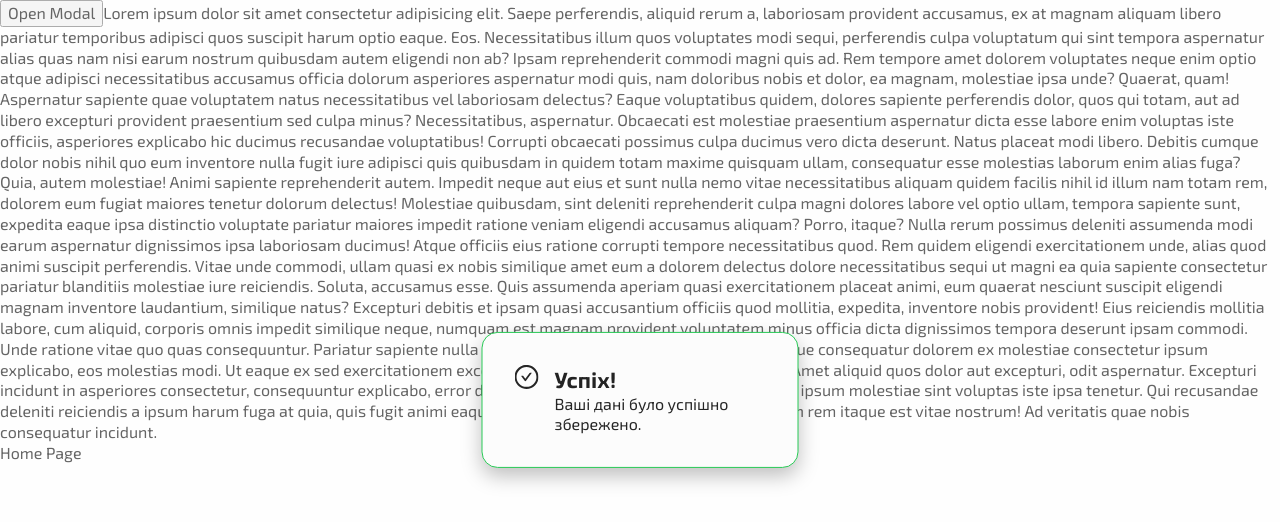
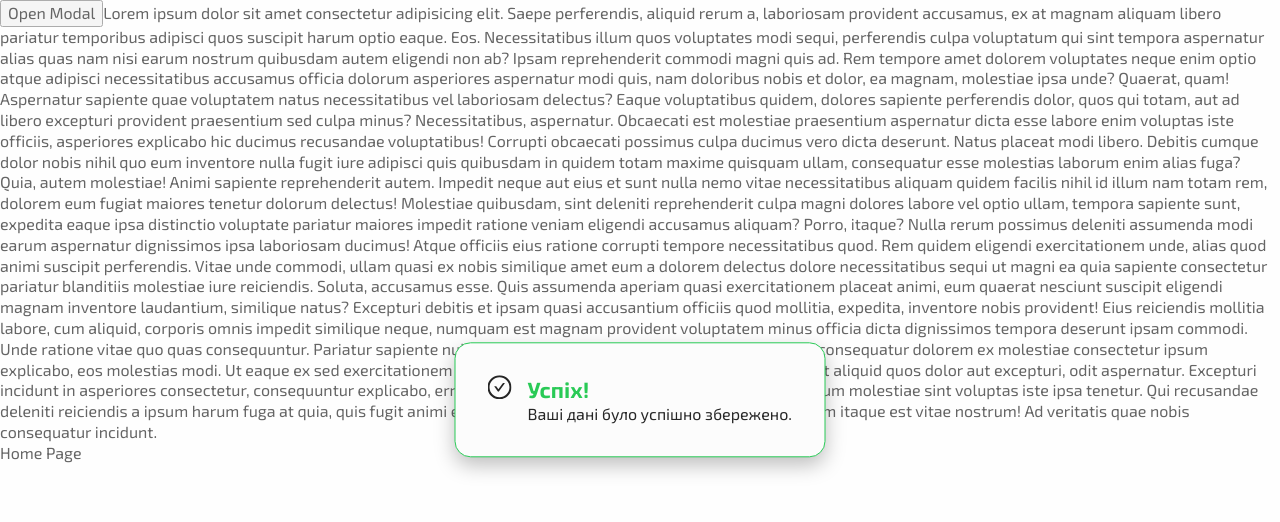
Before and after one commit to baza-trainee/feeda, a Next.js app in the folder cms/: page / in a window 1280 px wide. Both pictures are taken after a click on the button "Open Modal". Shown: the top 522 px of the page. Built offline with nearby package versions, Linux system fonts and the light colour scheme.

Commit message:
Almost done

```diff
--- a/cms/src/components/PopUp/Additional/ConfirmRemoval/ConfirmRemoval.styles.ts
+++ b/cms/src/components/PopUp/Additional/ConfirmRemoval/ConfirmRemoval.styles.ts
@@ -6,6 +6,10 @@ export const ContentWrapper = styled.div`
   width: fit-content;
 `;
 
+export const TextWrapper = styled.div`
+  width: 211px;
+`;
+
 export const ButtonsWrapper = styled.div`
   display: flex;
   align-items: center;
--- a/cms/src/components/PopUp/Additional/ConfirmRemoval/ConfirmRemoval.tsx
+++ b/cms/src/components/PopUp/Additional/ConfirmRemoval/ConfirmRemoval.tsx
@@ -4,7 +4,7 @@ import round_checkmark from '../../../../../public/round-checkmark.svg';
 import { ControlBtn } from '../ControlBtn/ControlBtn';
 import { PopUpText } from '../PopUpText/PopUpText';
 import { PopUpTitle } from '../PopUpTitle/PopUpTitle';
-import { ButtonsWrapper, ContentWrapper } from './ConfirmRemoval.styles';
+import { ButtonsWrapper, ContentWrapper, TextWrapper } from './ConfirmRemoval.styles';
 
 type ConfirmRemovalProps = {
   yesCallback: () => void;
@@ -17,10 +17,10 @@ export function ConfirmRemoval({ yesCallback, noCallback, target }: ConfirmRemov
     <>
       <ContentWrapper>
         <Image style={{ marginRight: 16 }} src={round_checkmark} alt="Галочка" />
-        <div>
+        <TextWrapper>
           <PopUpTitle>Видалити {target}</PopUpTitle>
           <PopUpText>Ви впевнені, що хочете видалити {target}?</PopUpText>
-        </div>
+        </TextWrapper>
       </ContentWrapper>
       <ButtonsWrapper>
         <ControlBtn style={{ marginRight: '24px' }} type="accept" callback={yesCallback} />
--- a/cms/src/components/PopUp/Additional/PopUpText/PopUpText.styles.ts
+++ b/cms/src/components/PopUp/Additional/PopUpText/PopUpText.styles.ts
@@ -3,6 +3,6 @@ import styled from '@emotion/styled';
 export const Txt = styled.p`
   color: #262626;
   font-size: 16px;
-  width: 211px;
+  /* width: 211px; */
   margin-left: auto;
 `;
--- a/cms/src/components/PopUp/Additional/PopUpTitle/PopUpTitle.styles.ts
+++ b/cms/src/components/PopUp/Additional/PopUpTitle/PopUpTitle.styles.ts
@@ -2,8 +2,9 @@ import styled from '@emotion/styled';
 
 import { colors } from '../../../../styles/theme';
 
-export const Txt = styled.p`
-  color: ${colors.mainText};
+export const Txt = styled.p<{ color: string }>`
+  color: ${({ color }) => color || colors.mainText};
   font-size: 22px;
   font-weight: 700;
+  width: max-content;
 `;
--- a/cms/src/components/PopUp/Additional/PopUpTitle/PopUpTitle.tsx
+++ b/cms/src/components/PopUp/Additional/PopUpTitle/PopUpTitle.tsx
@@ -1,5 +1,10 @@
 import { Txt } from './PopUpTitle.styles';
 
-export function PopUpTitle({ children }: React.ReactNode) {
-  return <Txt>{children}</Txt>;
+type PopUpTitleProps = {
+  children: React.ReactNode;
+  color?: string;
+};
+
+export function PopUpTitle({ children, color }: PopUpTitleProps) {
+  return <Txt color={color}>{children}</Txt>;
 }
--- a/cms/src/components/PopUp/Additional/SuccessNotification/SuccessNotification.styles.ts
+++ b/cms/src/components/PopUp/Additional/SuccessNotification/SuccessNotification.styles.ts
@@ -1,6 +1,15 @@
 import styled from '@emotion/styled';
+
+import { media } from '../../../../styles/theme';
 
 export const Wrapper = styled.div`
   display: flex;
   width: fit-content;
 `;
+
+export const TextWrapper = styled.div`
+  width: 152px;
+  @media screen and (${media.tablet}) {
+    width: 265px;
+  }
+`;
--- a/cms/src/components/PopUp/Additional/SuccessNotification/SuccessNotification.tsx
+++ b/cms/src/components/PopUp/Additional/SuccessNotification/SuccessNotification.tsx
@@ -3,16 +3,16 @@ import Image from 'next/image';
 import round_checkmark from '../../../../../public/round-checkmark.svg';
 import { PopUpText } from '../PopUpText/PopUpText';
 import { PopUpTitle } from '../PopUpTitle/PopUpTitle';
-import { Wrapper } from './SuccessNotification.styles';
+import { TextWrapper, Wrapper } from './SuccessNotification.styles';
 
 export function SuccessNotification() {
   return (
     <Wrapper>
       <Image style={{ marginRight: 16, fill: 'green' }} src={round_checkmark} alt="Галочка" />
-      <div>
-        <PopUpTitle>Успіх!</PopUpTitle>
+      <TextWrapper>
+        <PopUpTitle color="#29CA56">Успіх!</PopUpTitle>
         <PopUpText>Ваші дані було успішно збережено.</PopUpText>
-      </div>
+      </TextWrapper>
     </Wrapper>
   );
 }
--- a/cms/src/components/PopUp/PopUp.styles.ts
+++ b/cms/src/components/PopUp/PopUp.styles.ts
@@ -17,14 +17,13 @@ export const PopUpWindow = styled.div<{ borderColor: string }>`
   left: 50%;
   transform: translate(-50%, -50%);
   width: 329px;
-  padding: 32px 39px;
+  padding: 32px;
   border-radius: 16px;
   border: 1px solid ${({ borderColor }) => borderColor || '#cecece'};
   background: #fcfcfc;
   z-index: 2;
   box-shadow: 0px 8px 20px 0px rgba(0, 0, 0, 0.25);
   @media screen and (${media.tablet}) {
-    padding: 32px;
     width: fit-content;
   }
 `;
--- a/cms/src/components/PopUp/popUpTester.tsx
+++ b/cms/src/components/PopUp/popUpTester.tsx
@@ -27,9 +27,13 @@ export function PopUpTester() {
 
   return (
     <>
+      {/* {show && (
+        <PopUp closeModalFunc={() => setShow(!show)}>
+          <ConfirmRemoval yesCallback={yesCallback} noCallback={noCallback} target="учасника" />
+        </PopUp>
+      )} */}
       {show && (
         <PopUp borderColor="#29CA56" closeModalFunc={() => setShow(!show)}>
-          {/* <ConfirmRemoval yesCallback={yesCallback} noCallback={noCallback} target="учасника" /> */}
           <SuccessNotification />
         </PopUp>
       )}
```
